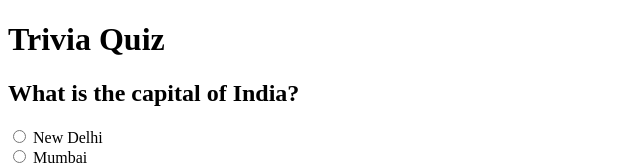
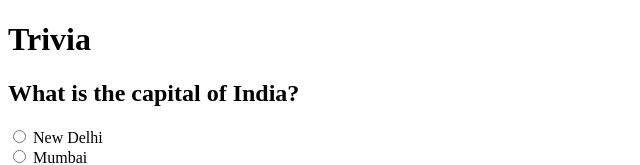
Before and after one commit to acciojob/trivia-vishalpawar132, a website: page main.html in a window 1280 px wide. Shown: the top 165 px of the page, without its empty margins (0-640 px from the left). Drawn offline with Linux system fonts and the light colour scheme.

Commit message:
created a submission

```diff
--- a/main.html
+++ b/main.html
@@ -7,7 +7,7 @@
 </head>
 
 <body>
-	<h1>Trivia Quiz</h1>
+	<h1>Trivia</h1>
 	<h2>What is the capital of India?</h2>
 	<input type="radio" id="new_delhi" name="new_delhi" value="new_delhi">
 	<label for="new_delhi">New Delhi</label><br>
```
